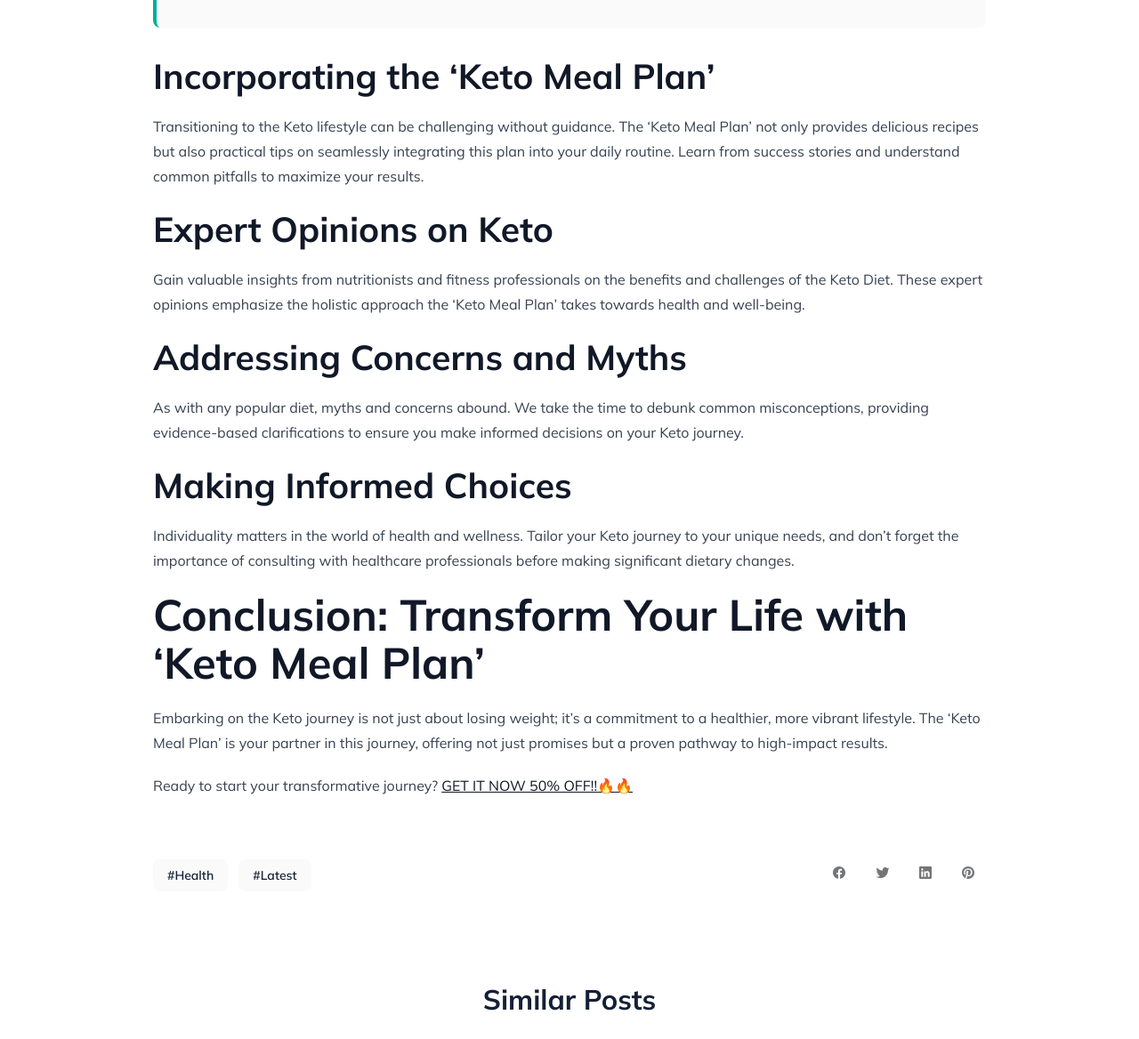
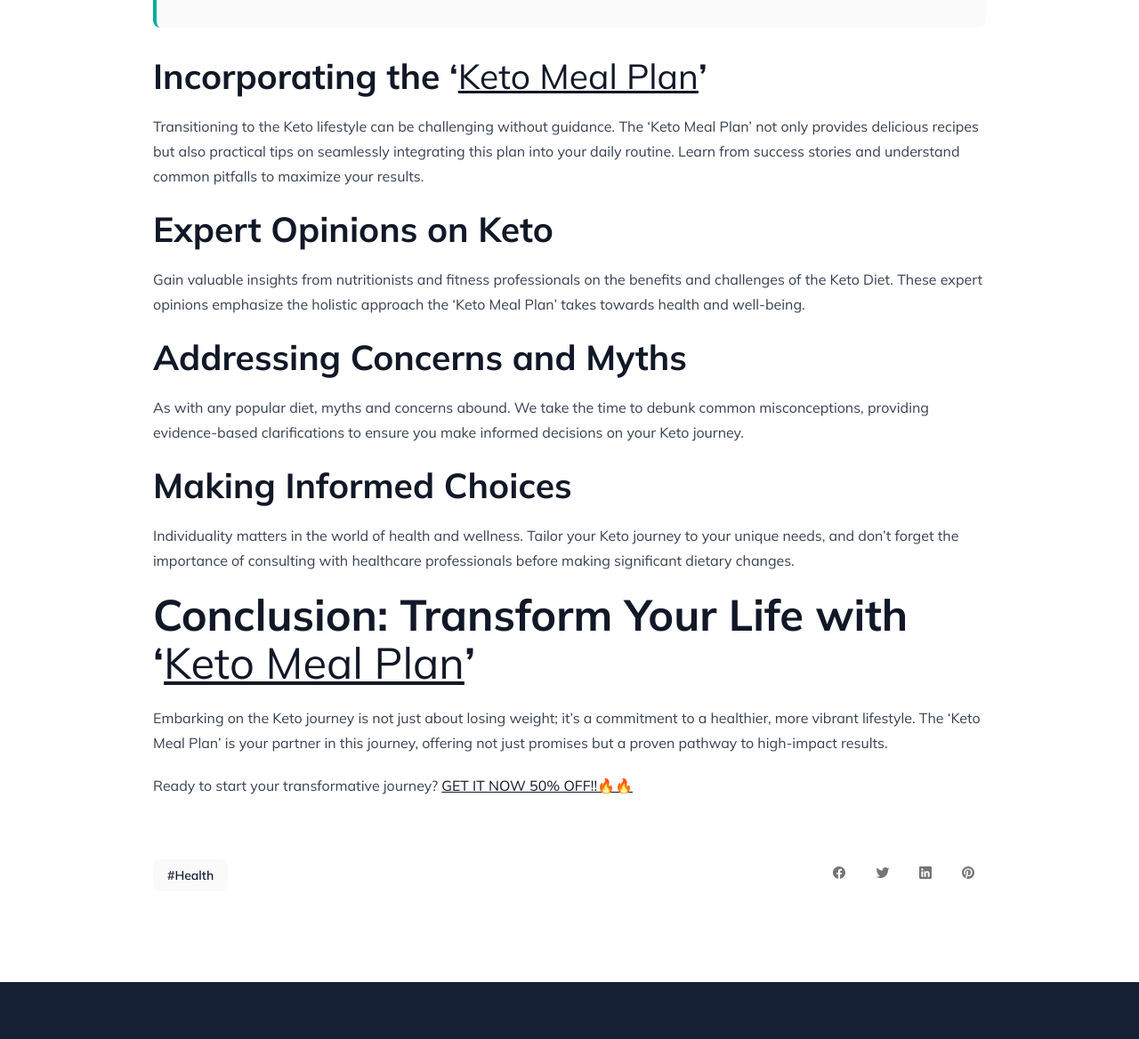
Before and after one commit to zubbihawk1/infactopedia, an Astro site: page /keto-diet in a window 1280 px wide. Shown: the part 2426-3594 px from the top of the page at 89% size. Built offline with nearby package versions, Linux system fonts and the light colour scheme; Astro itself is replaced by a stand-in of ours; some packages are replaced by stand-ins of ours; what tailwind-bootstrap-grid would draw is missing.

Commit message:
Update keto-diet.md

```diff
--- a/src/content/posts/keto-diet.md
+++ b/src/content/posts/keto-diet.md
@@ -5,7 +5,7 @@ date: 2023-12-06T05:00:00Z
 image: "/images/posts/keto.jpg"
 categories: ["Health"]
 authors: ["Samia Batool"]
-tags: ["Health", "Latest"]
+tags: ["Health"]
 draft: false
 ---
 
@@ -34,7 +34,7 @@ Mental Clarity and Focus: Experience improved cognitive function. The 'Keto Meal
 Delicious Variety: Many shy away from diets due to bland, repetitive meals. The 'Keto Meal Plan' shatters this stereotype, offering a diverse range of delectable recipes that keep your taste buds excited.
 Long-term Sustainability: This isn't a quick fix; it's a lifestyle change. The 'Keto Meal Plan' is crafted for sustainability, ensuring that you not only achieve your goals but maintain them for the long haul.
 
-## Incorporating the 'Keto Meal Plan'
+## Incorporating the '[Keto Meal Plan](https://www.claudiacaldwell.com/oto-uf61a?el=splittest-1214-bradflow-control#aff=SyedaSamia)'
 Transitioning to the Keto lifestyle can be challenging without guidance. The 'Keto Meal Plan' not only provides delicious recipes but also practical tips on seamlessly integrating this plan into your daily routine. Learn from success stories and understand common pitfalls to maximize your results.
 
 ## Expert Opinions on Keto
@@ -46,7 +46,7 @@ As with any popular diet, myths and concerns abound. We take the time to debunk
 ## Making Informed Choices
 Individuality matters in the world of health and wellness. Tailor your Keto journey to your unique needs, and don't forget the importance of consulting with healthcare professionals before making significant dietary changes.
 
-# Conclusion: Transform Your Life with 'Keto Meal Plan'
+# Conclusion: Transform Your Life with '[Keto Meal Plan](https://www.claudiacaldwell.com/oto-uf61a?el=splittest-1214-bradflow-control#aff=SyedaSamia)'
 Embarking on the Keto journey is not just about losing weight; it's a commitment to a healthier, more vibrant lifestyle. The 'Keto Meal Plan' is your partner in this journey, offering not just promises but a proven pathway to high-impact results.
 
 Ready to start your transformative journey? **[GET IT NOW 50% OFF!!🔥🔥](https://www.claudiacaldwell.com/oto-uf61a?el=splittest-1214-bradflow-control#aff=SyedaSamia)**
```
